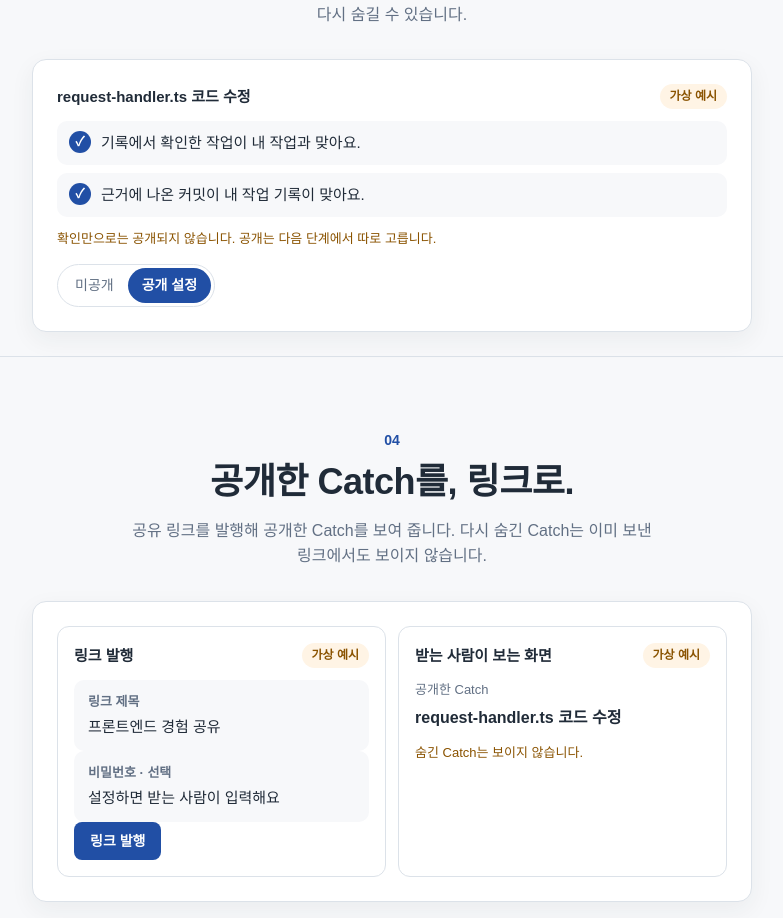
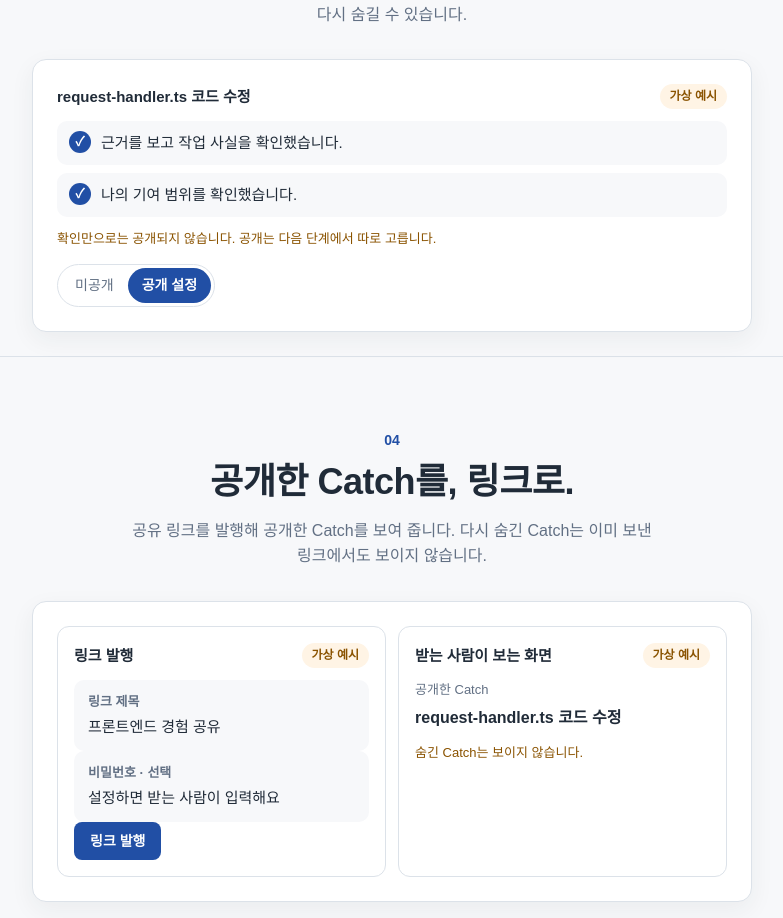
Before and after one commit to JminAILab/CatchU, a Next.js app in the folder web/: page / in a window 1280 px wide. Shown: the part 2360-3278 px from the top of the page, without its empty margins (248-1031 px from the left). Built offline with nearby package versions, Linux system fonts and the light colour scheme.

Commit message:
fix: 장면 3의 확인 문구를 실제 Catch 상세의 확인 문구와 맞춘다
기존 둘째 줄이 커밋 작성자 확인으로 읽혀 기여 범위 확인과 뜻이 달랐다.

```diff
--- a/web/src/features/landing/landing-page.tsx
+++ b/web/src/features/landing/landing-page.tsx
@@ -158,8 +158,8 @@ const SCENES: { id: string; title: string; text: string; visual: ReactNode }[] =
       <Visual label="확인과 공개 선택">
         <div className={styles.cardHead}><b>request-handler.ts 코드 수정</b><Fiction /></div>
         <ul className={styles.checkList}>
-          <li><span className={styles.tick} aria-hidden="true">✓</span>기록에서 확인한 작업이 내 작업과 맞아요.</li>
-          <li><span className={styles.tick} aria-hidden="true">✓</span>근거에 나온 커밋이 내 작업 기록이 맞아요.</li>
+          <li><span className={styles.tick} aria-hidden="true">✓</span>근거를 보고 작업 사실을 확인했습니다.</li>
+          <li><span className={styles.tick} aria-hidden="true">✓</span>나의 기여 범위를 확인했습니다.</li>
         </ul>
         <p className={styles.fictionNote}>확인만으로는 공개되지 않습니다. 공개는 다음 단계에서 따로 고릅니다.</p>
         <div className={styles.segment}><span>미공개</span><span className={styles.segmentOn}>공개 설정</span></div>
```
